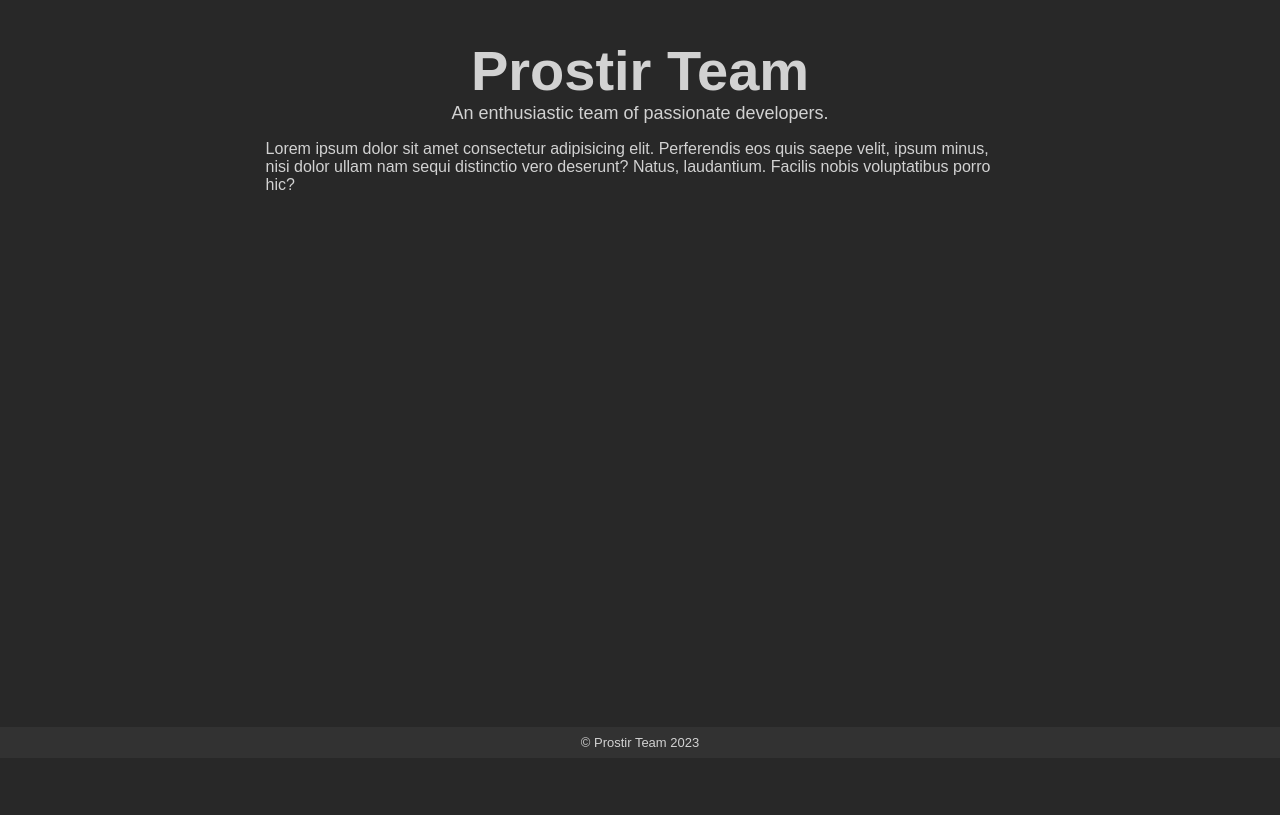
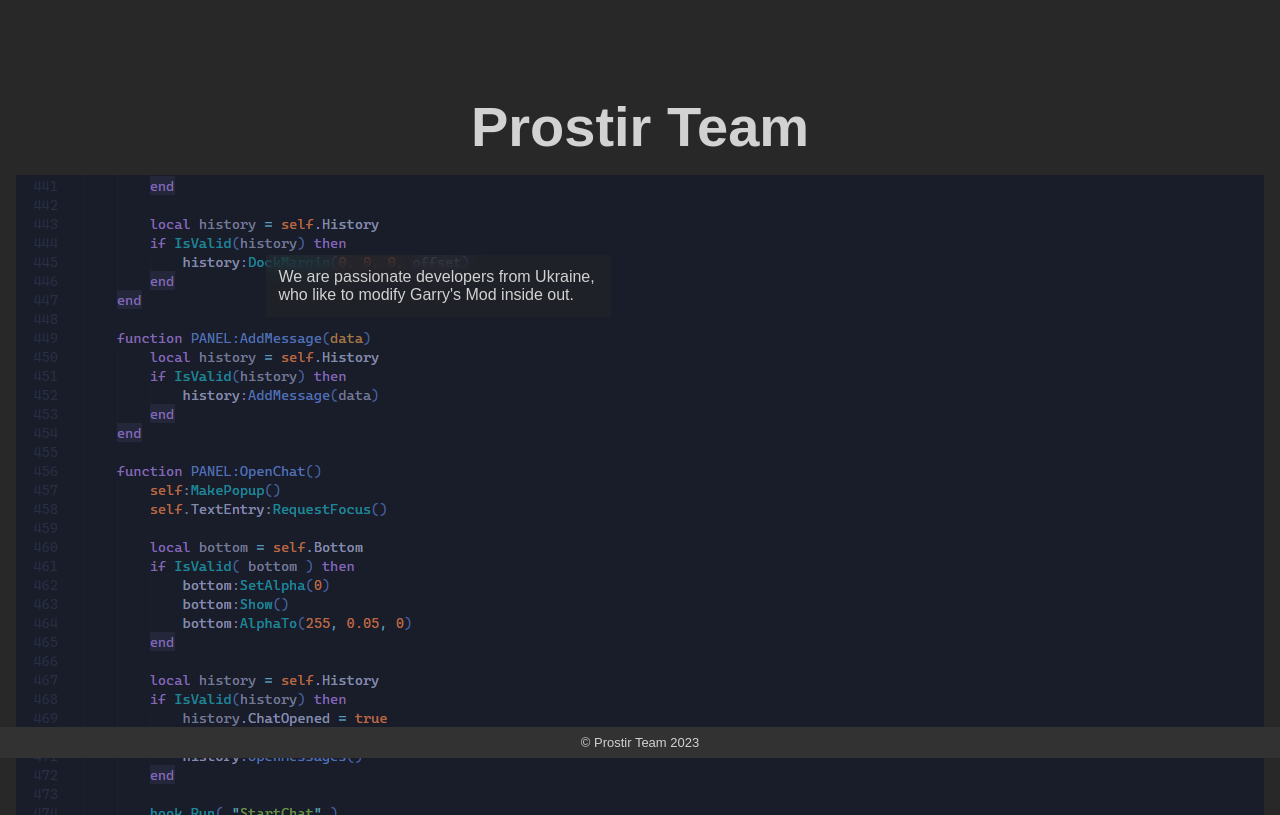
Before and after one commit to Prostir-Team/web-prostir, a Flask app: page / in a window 1280 px wide. Shown: the part 42-857 px from the top of the page. Before the commit the page ends 789 px from the top, so only its background shows below. Run offline with Flask 2, Linux system fonts and the light colour scheme; some web fonts are replaced.

Commit message:
Frontend update

```diff
--- a/static/css/style.css
+++ b/static/css/style.css
@@ -55,9 +55,13 @@ nav {
 
 /* Main website styles */
 .main {
-    padding: 3.5rem 20% 0;
+    padding: 0;
     display: flex;
     flex-direction: column;
+}
+
+.title {
+    padding: 3.5rem 20% 1rem;
 }
 
 .main_title {
@@ -66,17 +70,31 @@ nav {
     text-align: center;
 }
 
-.secondary_title {
-    font-size: large;
-    text-align: center;
+.devs_showcase {
+    max-width: 100vw;
+    height: 40rem;
+
+    background-image: url("/static/img/prostir_img1.png");
+    background-color: rgb(175, 175, 175);
+    background-blend-mode: multiply;
+    background-position: center;
 }
 
-.article {
-    padding: 1rem 20%;
+.devs_showcase .desc {
+    width: 20rem;
+    padding: 0.8rem;
+    margin: 5rem 20%;
+    /* max-width: 10rem; */
+
+    -webkit-backdrop-filter: blur(4px);
+    backdrop-filter: blur(10px);
+    background-color: rgba(40, 40, 40, 0.45);
+    background-blend-mode: inherit;
 }
 
 footer {
-    position: absolute;
+    position: fixed;
+    top: auto;
     bottom: 0;
     left: 0;
     right: 0;
--- a/templates/main.html
+++ b/templates/main.html
@@ -3,11 +3,27 @@
 {% block title %}Main{% endblock %}
 
 {% block main %}
-<section>
+<section class="title">
     <div class="main_title">Prostir Team</div>
-    <div class="secondary_title">An enthusiastic team of passionate developers.</div>
-    <div class="article">
-        Lorem ipsum dolor sit amet consectetur adipisicing elit. Perferendis eos quis saepe velit, ipsum minus, nisi dolor ullam nam sequi distinctio vero deserunt? Natus, laudantium. Facilis nobis voluptatibus porro hic?
+</section>
+
+<section class="devs_showcase">
+    <div class="desc">
+        We are passionate developers from Ukraine,
+        who like to modify Garry's Mod inside out.
     </div>
+    <script>
+        const screenshots = [
+            "/static/img/prostir_img1.png",
+            "/static/img/prostir_img2.png"
+        ]
+
+        function randomScreenshot() {
+            const screenshot = screenshots[Math.round(Math.random() * screenshots.length)]
+            document.getElementsByClassName("devs_showcase")[0].style.background_image = `url(${screenshot})`
+        }
+
+        setInterval(randomScreenshot, 5)
+    </script>
 </section>
 {% endblock %}
```
Also changed, not shown: static/img/prostir_img1.png (added), static/img/prostir_img2.png (added).
